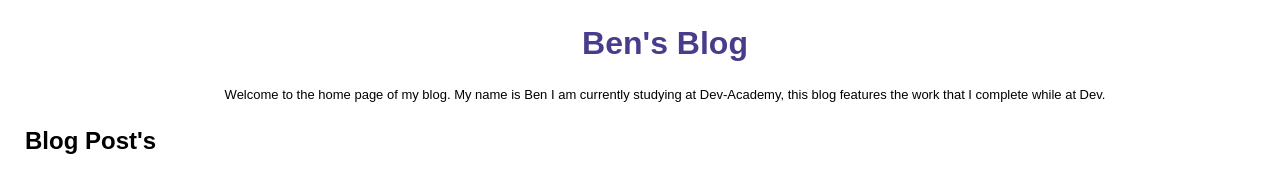
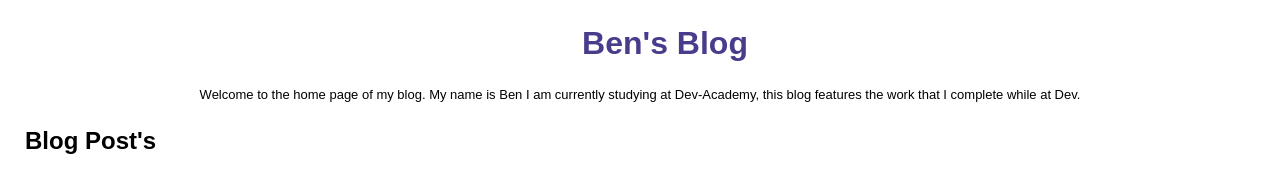
Before and after one commit to benwtaldron/benwtaldron.github.io, a plain HTML site: page index.html in a window 1280 px wide. Shown: the top 177 px of the page. Drawn offline with Linux system fonts and the light colour scheme.

Commit message:
changin css

```diff
--- a/styles/main.css
+++ b/styles/main.css
@@ -25,7 +25,7 @@ body {
   }
 
   p {
-    margin: 25px 50px 25px 100px;
+
     font-family: Arial, Helvetica, sans-serif;
     font-size: small;
     text-align: center
```
